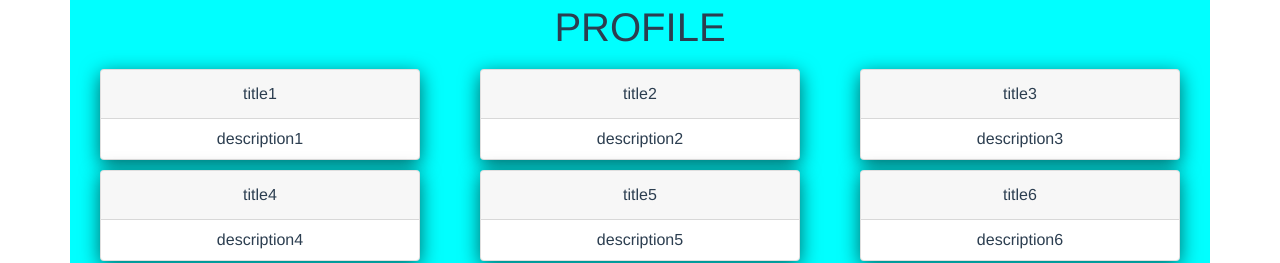
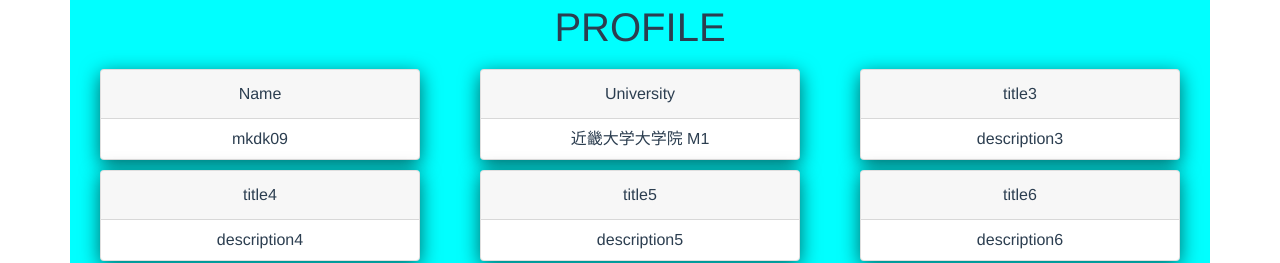
Before and after one commit to mkdk09/portfolio, a Vue app: page / in a window 1280 px wide. Shown: the part 277-540 px from the top of the page. Built offline with nearby package versions, Linux system fonts and the light colour scheme.

Commit message:
update profile

```diff
--- a/src/views/profile.vue
+++ b/src/views/profile.vue
@@ -18,8 +18,8 @@ export default {
     data() {
       return {
         profileItems: [
-          { title: 'title1', description: 'description1', comment: 'comment1' },
-          { title: 'title2', description: 'description2', comment: 'comment2' },
+          { title: 'Name', description: 'mkdk09', comment: 'comment1' },
+          { title: 'University', description: '近畿大学大学院 M1', comment: 'comment2' },
           { title: 'title3', description: 'description3', comment: 'comment3' },
           { title: 'title4', description: 'description4', comment: 'comment4' },
           { title: 'title5', description: 'description5', comment: 'comment5' },
```
